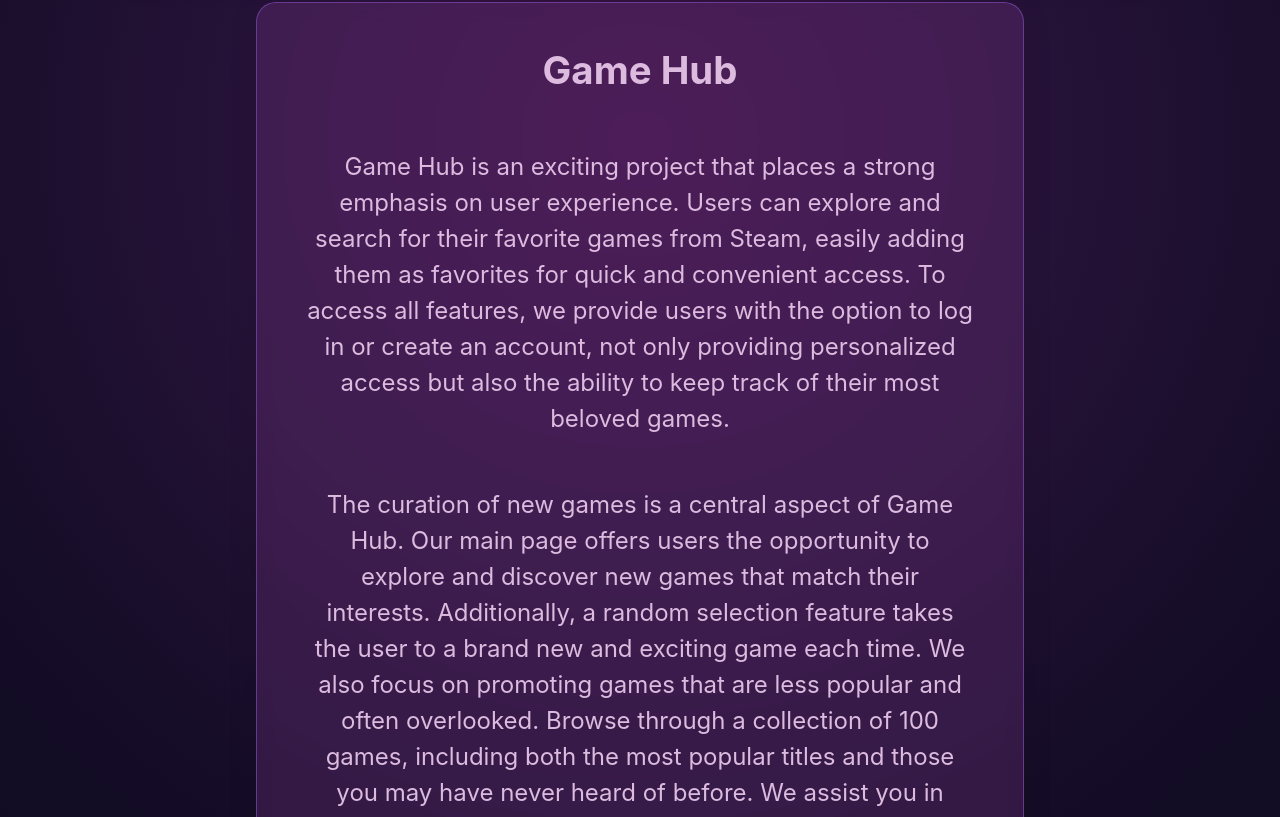
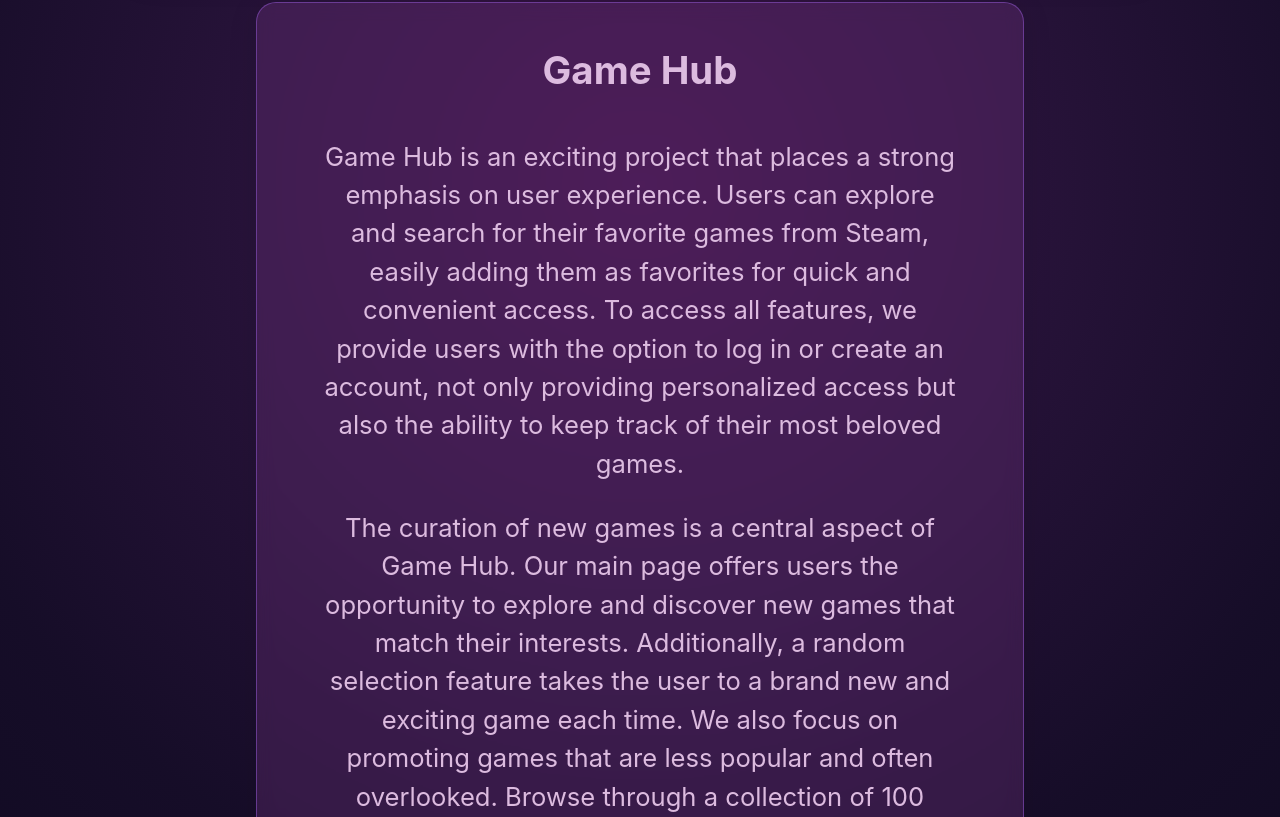
Before and after one commit to Eduard4002/steam-API-project, a React (Vite) app: page /about in a window 1280 px wide. Shown: the part 1183-2000 px from the top of the page. Built offline with nearby package versions, Linux system fonts and the light colour scheme.

Commit message:
Fixing some text! 	modified:   src/assets/css/about.css

```diff
--- a/src/assets/css/about.css
+++ b/src/assets/css/about.css
@@ -60,7 +60,8 @@
 }
 
 .AboutUs {
-  margin: 50px;
+  font-size: 2vw !important;
+  margin: 2vw 5vw;
   font-size: x-large;
 }
 
```
